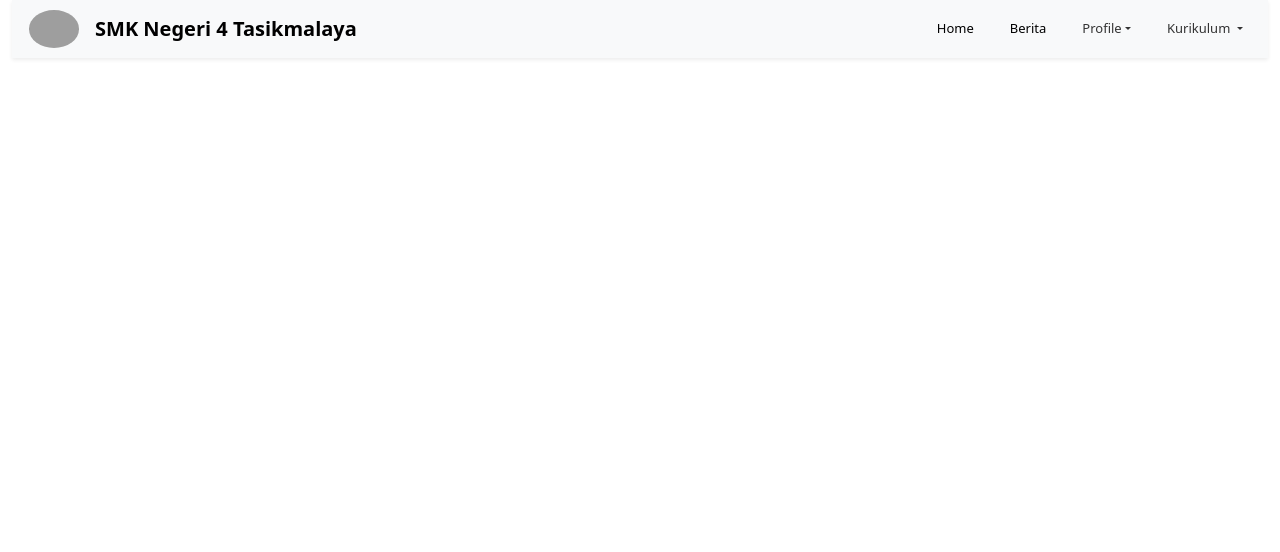
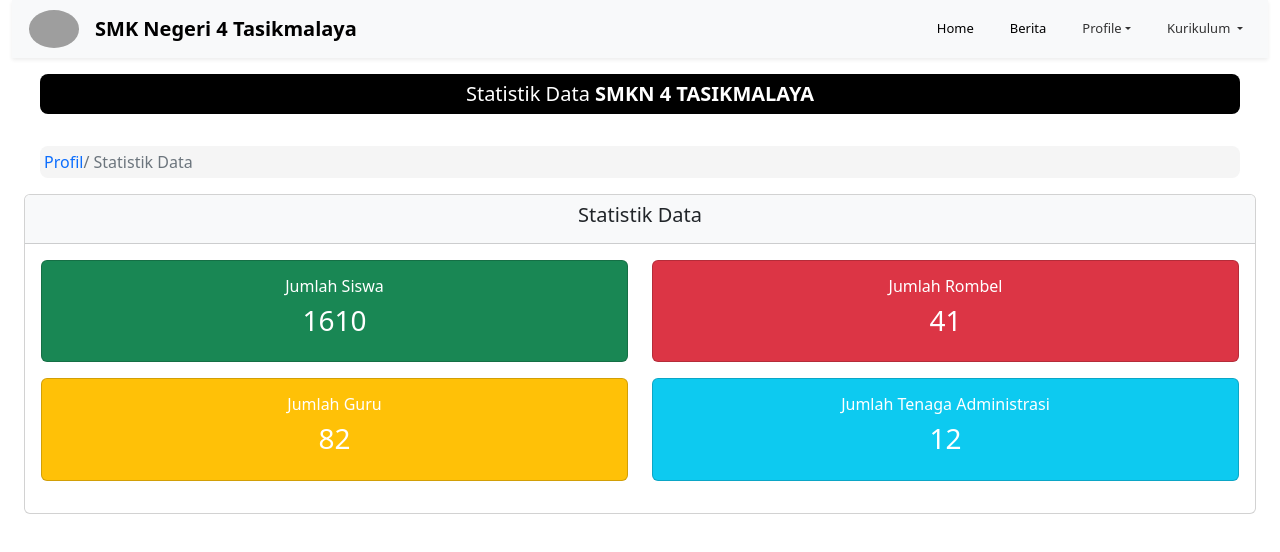
Before and after one commit to Ciroalve/website, a Nuxt app: page /profil/Data-Statistik in a window 1280 px wide. Shown: the top 552 px of the page. Built offline with nearby package versions, Linux system fonts and the light colour scheme; grey boxes are pictures that could not be loaded.

Commit message:
Update profil

```diff
--- /dev/null
+++ b/pages/profil/Data-Statistik.vue
@@ -0,0 +1,64 @@
+<template>
+  <div class="container-fluid">
+    <div class="row">
+      <div class="col-lg-12">
+          <h5 style="background-color: black;" class="text-white text-center rounded-3 p-2 m-3">
+            Statistik Data <b>SMKN 4 TASIKMALAYA</b>
+          </h5>
+        </div>
+        <div class="col-lg-12">
+          <p style="background-color: whitesmoke;" class="rounded-3 p-1 m-3 text-secondary">
+            <NuxtLink to="/profil" class="text-decoration-none">Profil</NuxtLink>/ Statistik Data
+          </p>
+        </div>
+        <!-- Statistik Data -->
+      <div class="col-lg-12 mb-3">
+        <div class="card">
+          <div class="card-header bg-light">
+            <h5 class="text-center">Statistik Data</h5>
+          </div>
+          <div class="card-body">
+            <div class="row">
+              <!-- Jumlah Siswa -->
+              <div class="col-md-6 mb-3">
+                <div class="card bg-success text-white text-center">
+                  <div class="card-body">
+                    <h6>Jumlah Siswa</h6>
+                    <h3>1610</h3>
+                  </div>
+                </div>
+              </div>
+              <!-- Jumlah Rombel -->
+              <div class="col-md-6 mb-3">
+                <div class="card bg-danger text-white text-center">
+                  <div class="card-body">
+                    <h6>Jumlah Rombel</h6>
+                    <h3>41</h3>
+                  </div>
+                </div>
+              </div>
+              <!-- Jumlah Guru -->
+              <div class="col-md-6 mb-3">
+                <div class="card bg-warning text-white text-center">
+                  <div class="card-body">
+                    <h6>Jumlah Guru</h6>
+                    <h3>82</h3>
+                  </div>
+                </div>
+              </div>
+              <!-- Jumlah Tenaga Administrasi -->
+              <div class="col-md-6 mb-3">
+                <div class="card bg-info text-white text-center">
+                  <div class="card-body">
+                    <h6>Jumlah Tenaga Administrasi</h6>
+                    <h3>12</h3>
+                  </div>
+                </div>
+              </div>
+            </div>
+          </div>
+        </div>
+      </div>
+    </div>
+  </div>
+</template>
```
